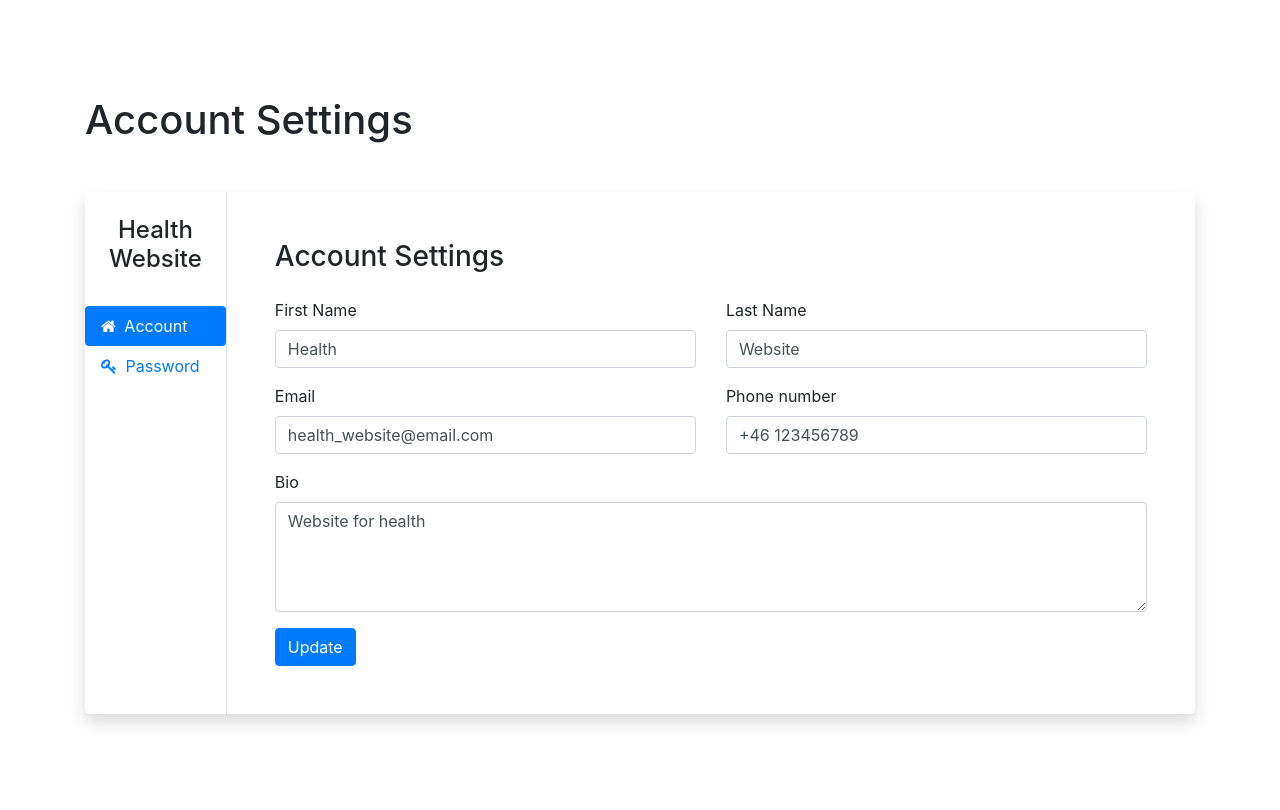
After one commit to marcoRanmna/grupp4project, a Flask app: page /account-settings in a window 1280 px wide. The commit adds this page. Run offline with Flask 2, Linux system fonts and the light colour scheme; some libraries are stand-ins or nearby versions.

Commit message:
account settings

```diff
--- a/website/__init__.py
+++ b/website/__init__.py
@@ -9,10 +9,14 @@ def create_app():
     from .auth import auth
     from .mainpage import main_page
     from .synchronize import synchronize_page
+    from .adddata import add_data
+    from .accountsettings import account_settings
 
     app.register_blueprint(views, url_prefix="/")
     app.register_blueprint(auth, url_prefix="/")
     app.register_blueprint(main_page, url_perfix="/")
     app.register_blueprint(synchronize_page, url_perfix="/")
+    app.register_blueprint(add_data, url_prefix="/")
+    app.register_blueprint(account_settings, url_prefix="/")
 
     return app
--- /dev/null
+++ b/website/accountsettings.py
@@ -0,0 +1,8 @@
+from flask import Blueprint, render_template
+
+account_settings = Blueprint("accountsettings", __name__)
+
+
+@account_settings.route("/account-settings", methods=["GET", "POST"])
+def accountsettings():
+    return render_template("accountsettings.html")
--- a/website/auth.py
+++ b/website/auth.py
@@ -33,8 +33,3 @@ def sign_up():
             flash("Account was created.", category="success")
 
     return render_template("sign_up.html")
-
-
-@auth.route("/add-data", methods=["GET", "POST"])
-def add_data():
-    return render_template("add_data.html")
--- /dev/null
+++ b/website/templates/accountsettings.html
@@ -0,0 +1,107 @@
+<head>
+    <meta charset="UTF-8">
+    <title>Account Settings</title>
+    <meta content="width=device-width, initial-scale=1, maximum-scale=1, user-scalable=no" name="viewport">
+    <link rel="stylesheet" type="text/css"
+          href="https://stackpath.bootstrapcdn.com/bootstrap/4.3.1/css/bootstrap.min.css">
+    <link rel="stylesheet" href="https://stackpath.bootstrapcdn.com/font-awesome/4.7.0/css/font-awesome.min.css">
+</head>
+<body>
+<section class="py-5 my-5">
+    <div class="container">
+        <h1 class="mb-5">Account Settings</h1>
+        <div class="bg-white shadow rounded-lg d-block d-sm-flex">
+            <div class="profile-tab-nav border-right">
+                <div class="p-4">
+                    <h4 class="text-center">Health Website</h4>
+                </div>
+                <div class="nav flex-column nav-pills" id="v-pills-tab" role="tablist" aria-orientation="vertical">
+                    <a class="nav-link active" id="account-tab" data-toggle="pill" href="#account" role="tab"
+                       aria-controls="account" aria-selected="true">
+                        <i class="fa fa-home text-center mr-1"></i>
+                        Account
+                    </a>
+                    <a class="nav-link" id="password-tab" data-toggle="pill" href="#password" role="tab"
+                       aria-controls="password" aria-selected="false">
+                        <i class="fa fa-key text-center mr-1"></i>
+                        Password
+                    </a>
+                </div>
+            </div>
+            <div class="tab-content p-4 p-md-5" id="v-pills-tabContent">
+                <div class="tab-pane fade show active" id="account" role="tabpanel" aria-labelledby="account-tab">
+                    <h3 class="mb-4">Account Settings</h3>
+                    <div class="row">
+                        <div class="col-md-6">
+                            <div class="form-group">
+                                <label>First Name</label>
+                                <input type="text" class="form-control" value="Health">
+                            </div>
+                        </div>
+                        <div class="col-md-6">
+                            <div class="form-group">
+                                <label>Last Name</label>
+                                <input type="text" class="form-control" value="Website">
+                            </div>
+                        </div>
+                        <div class="col-md-6">
+                            <div class="form-group">
+                                <label>Email</label>
+                                <input type="text" class="form-control" value="health_website@email.com">
+                            </div>
+                        </div>
+                        <div class="col-md-6">
+                            <div class="form-group">
+                                <label>Phone number</label>
+                                <input type="text" class="form-control" value="+46 123456789">
+                            </div>
+                        </div>
+                        <div class="col-md-12">
+                            <div class="form-group">
+                                <label>Bio</label>
+                                <textarea class="form-control" rows="4">Website for health</textarea>
+                            </div>
+                        </div>
+                    </div>
+                    <div>
+                        <button class="btn btn-primary">Update</button>
+                    </div>
+                </div>
+                <div class="tab-pane fade" id="password" role="tabpanel" aria-labelledby="password-tab">
+                    <h3 class="mb-4">Password Settings</h3>
+                    <div class="row">
+                        <div class="col-md-6">
+                            <div class="form-group">
+                                <label>Old password</label>
+                                <input type="password" class="form-control">
+                            </div>
+                        </div>
+                    </div>
+                    <div class="row">
+                        <div class="col-md-6">
+                            <div class="form-group">
+                                <label>New password</label>
+                                <input type="password" class="form-control">
+                            </div>
+                        </div>
+                        <div class="col-md-6">
+                            <div class="form-group">
+                                <label>Confirm new password</label>
+                                <input type="password" class="form-control">
+                            </div>
+                        </div>
+                    </div>
+                    <div>
+                        <button class="btn btn-primary">Update</button>
+                    </div>
+                </div>
+            </div>
+        </div>
+    </div>
+</section>
+
+
+<script src="https://code.jquery.com/jquery-3.2.1.slim.min.js"></script>
+<script src="https://cdnjs.cloudflare.com/ajax/libs/popper.js/1.12.9/umd/popper.min.js"></script>
+<script src="https://maxcdn.bootstrapcdn.com/bootstrap/4.0.0/js/bootstrap.min.js"></script>
+</body>
--- a/website/templates/base.html
+++ b/website/templates/base.html
@@ -34,6 +34,7 @@
                     <a class="nav-item nav-link" id="addData" href="/add-data">Add Data</a>
                     <a class="nav-item nav-link" id="home" href="/">Home</a>
                     <a class="nav-item nav-link" id="main" href="/main-page">Main page</a>
+                    <a class="nav-item nav-link" id="accountSettings" href="/account-settings">Account Settings</a>
                     <a class="nav-item nav-link" id="synchronize" href="/synchronize-page">Synchronize page</a>
                 </div>
             </div>
```
Also changed, not shown: website/adddata.py (added, +8 -0 lines), website/templates/adddata.html (renamed from website/templates/add_data.html).
